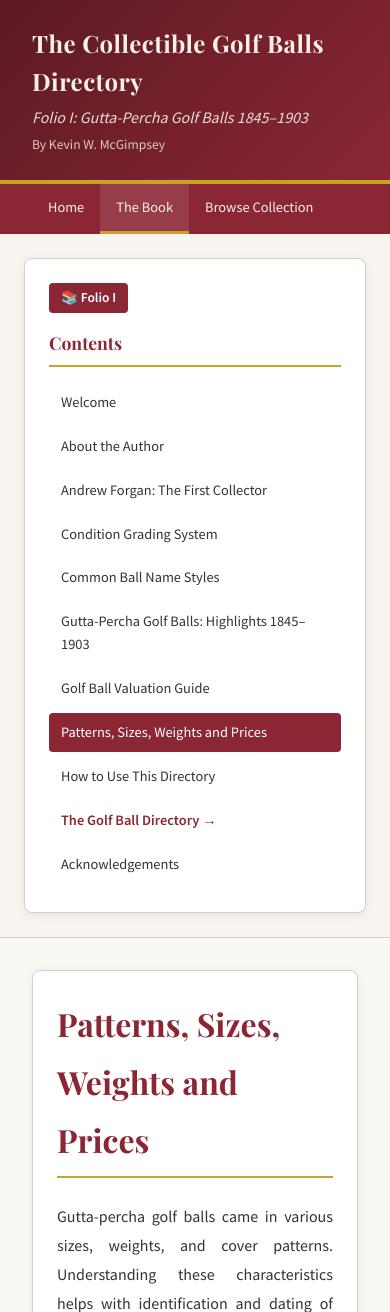
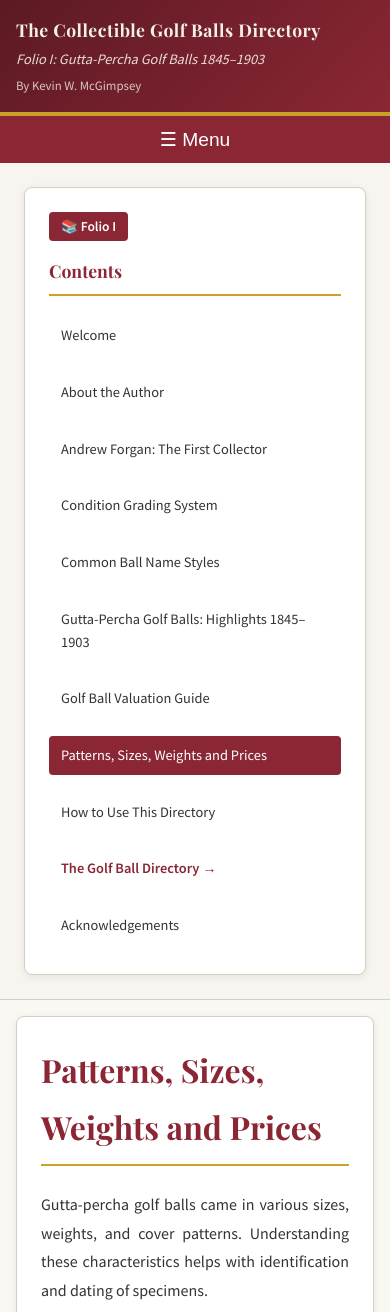
Before and after one commit to haskewc/humphrey-golf, a Flask app: page /book/patterns in a window 390 px wide. Shown: the top 1312 px of the page. Run offline with Flask 2, Linux system fonts and the light colour scheme.

Commit message:
Add mobile responsiveness: hamburger menu, touch-friendly buttons, responsive grids

```diff
--- a/static/css/style.css
+++ b/static/css/style.css
@@ -692,7 +692,20 @@ footer p {
     to { transform: rotate(360deg); }
 }
 
-/* Responsive */
+/* Mobile Menu Toggle */
+.mobile-menu-toggle {
+    display: none;
+    background: var(--color-primary);
+    color: white;
+    border: none;
+    padding: 0.75rem 1rem;
+    font-size: 1.2rem;
+    cursor: pointer;
+    width: 100%;
+    text-align: center;
+}
+
+/* Responsive - Tablets */
 @media (max-width: 1024px) {
     .page-layout {
         flex-direction: column;
@@ -704,32 +717,260 @@ footer p {
         position: relative;
         border-right: none;
         border-bottom: 1px solid var(--color-border);
+        max-height: none;
     }
 
     .main-content {
         max-width: 100%;
     }
+
+    .chapter-content {
+        padding: 2rem;
+    }
 }
 
+/* Responsive - Mobile */
 @media (max-width: 768px) {
+    /* Header */
+    header {
+        padding: 1rem;
+    }
+
     header h1 {
+        font-size: 1.3rem;
+    }
+
+    header .subtitle {
+        font-size: 0.9rem;
+    }
+
+    header .author {
+        font-size: 0.8rem;
+    }
+
+    /* Navigation */
+    nav {
+        position: relative;
+    }
+
+    .mobile-menu-toggle {
+        display: block;
+    }
+
+    nav ul {
+        display: none;
+        flex-direction: column;
+        width: 100%;
+    }
+
+    nav ul.active {
+        display: flex;
+    }
+
+    nav li {
+        width: 100%;
+        border-bottom: 1px solid rgba(255,255,255,0.1);
+    }
+
+    nav a {
+        padding: 1rem;
+        font-size: 1rem;
+        display: block;
+        text-align: center;
+    }
+
+    /* Main content */
+    .main-content {
+        padding: 1rem;
+    }
+
+    /* Cards and grids */
+    .cards-grid {
+        grid-template-columns: 1fr;
+        gap: 1rem;
+    }
+
+    .ball-card {
+        margin-bottom: 1rem;
+    }
+
+    /* Chapter content */
+    .chapter-content {
+        padding: 1.5rem;
+    }
+
+    .chapter-content h2 {
         font-size: 1.5rem;
     }
 
-    nav ul {
-        flex-wrap: wrap;
+    .chapter-content h3 {
+        font-size: 1.2rem;
     }
 
-    nav a {
-        padding: 0.75rem 1rem;
-        font-size: 0.9rem;
+    .hero-book {
+        padding: 2rem 1rem;
+        margin: -1rem -1rem 1rem -1rem;
     }
 
-    .cards-grid {
+    .hero-book h1 {
+        font-size: 1.5rem;
+    }
+
+    /* Condition grid */
+    .condition-grid {
+        grid-template-columns: 1fr;
+        gap: 1rem;
+    }
+
+    /* Filters */
+    .filters {
+        flex-direction: column;
+    }
+
+    .filter-group {
+        width: 100%;
+    }
+
+    .filter-group select,
+    .filter-group input {
+        width: 100%;
+        padding: 0.75rem;
+        font-size: 16px; /* Prevents zoom on iOS */
+    }
+
+    /* Buttons */
+    .btn {
+        padding: 0.875rem 1.25rem;
+        font-size: 1rem;
+        min-height: 44px; /* Touch target size */
+    }
+
+    .quick-links {
+        flex-direction: column;
+    }
+
+    .quick-links .btn {
+        width: 100%;
+        margin-bottom: 0.5rem;
+    }
+
+    /* Tables */
+    .data-table {
+        display: block;
+        overflow-x: auto;
+        white-space: nowrap;
+        -webkit-overflow-scrolling: touch;
+    }
+
+    /* Detail page */
+    .detail-header {
+        flex-direction: column;
+        text-align: center;
+    }
+
+    .detail-header .ball-image {
+        margin: 0 auto 1rem;
+    }
+
+    /* Image gallery */
+    .image-gallery {
+        grid-template-columns: repeat(2, 1fr);
+        gap: 0.5rem;
+    }
+
+    .image-item img {
+        height: 150px;
+    }
+
+    /* Chapter navigation */
+    .chapter-navigation {
+        flex-direction: column;
+        gap: 1rem;
+    }
+
+    .chapter-navigation .prev,
+    .chapter-navigation .next {
+        max-width: 100%;
+        text-align: center;
+    }
+
+    .chapter-navigation .next {
+        text-align: center !important;
+    }
+
+    /* Stats */
+    .stats-grid {
+        grid-template-columns: repeat(2, 1fr);
+        gap: 1rem;
+    }
+
+    .stat-card {
+        padding: 1rem;
+    }
+
+    .stat-value {
+        font-size: 1.5rem;
+    }
+
+    /* Book TOC sidebar */
+    .book-toc {
+        padding: 1rem;
+    }
+
+    .book-toc ul {
+        display: grid;
+        grid-template-columns: repeat(2, 1fr);
+        gap: 0.5rem;
+    }
+
+    .book-toc a {
+        padding: 0.5rem;
+        font-size: 0.85rem;
+    }
+}
+
+/* Small phones */
+@media (max-width: 480px) {
+    header h1 {
+        font-size: 1.1rem;
+    }
+
+    .hero-book h1 {
+        font-size: 1.3rem;
+    }
+
+    .chapter-content {
+        padding: 1rem;
+    }
+
+    .chapter-content h2 {
+        font-size: 1.3rem;
+    }
+
+    .stats-grid {
         grid-template-columns: 1fr;
     }
 
-    .chapter-content {
-        padding: 1.5rem;
+    .book-toc ul {
+        grid-template-columns: 1fr;
+    }
+
+    .image-gallery {
+        grid-template-columns: 1fr;
     }
 }
+
+/* Touch-friendly improvements */
+@media (hover: none) and (pointer: coarse) {
+    .btn,
+    nav a,
+    .book-toc a,
+    .filter-group select,
+    .filter-group input {
+        min-height: 44px;
+    }
+
+    .ball-card:hover {
+        transform: none;
+    }
+}
--- a/templates/base.html
+++ b/templates/base.html
@@ -20,12 +20,20 @@
     </header>
 
     <nav>
-        <ul>
+        <button class="mobile-menu-toggle" onclick="toggleMobileMenu()">☰ Menu</button>
+        <ul id="nav-menu">
             <li><a href="/" {% if request.path == '/' %}class="active"{% endif %}>Home</a></li>
             <li><a href="/book" {% if request.path.startswith('/book') %}class="active"{% endif %}>The Book</a></li>
             <li><a href="/browse" {% if request.path == '/browse' %}class="active"{% endif %}>Browse Collection</a></li>
         </ul>
     </nav>
+
+    <script>
+        function toggleMobileMenu() {
+            const menu = document.getElementById('nav-menu');
+            menu.classList.toggle('active');
+        }
+    </script>
 
     <div class="page-layout">
         {% block sidebar %}{% endblock %}
--- a/templates/book_welcome.html
+++ b/templates/book_welcome.html
@@ -4,10 +4,6 @@
 <div class="hero-book">
     <h1>{{ folio.title }}</h1>
     <p class="subtitle">{{ folio.subtitle }}</p>
-</div>
-
-<div style="text-align: center; margin: 2rem 0;">
-    <img src="{{ url_for('static', filename='images/book_cover.jpg') }}" alt="Book Cover" style="max-width: 350px; box-shadow: 0 8px 24px rgba(0,0,0,0.3); border-radius: 4px;">
 </div>
 
 <p style="font-size: 1.2rem; text-align: center; font-style: italic; margin-bottom: 2rem;">
```
